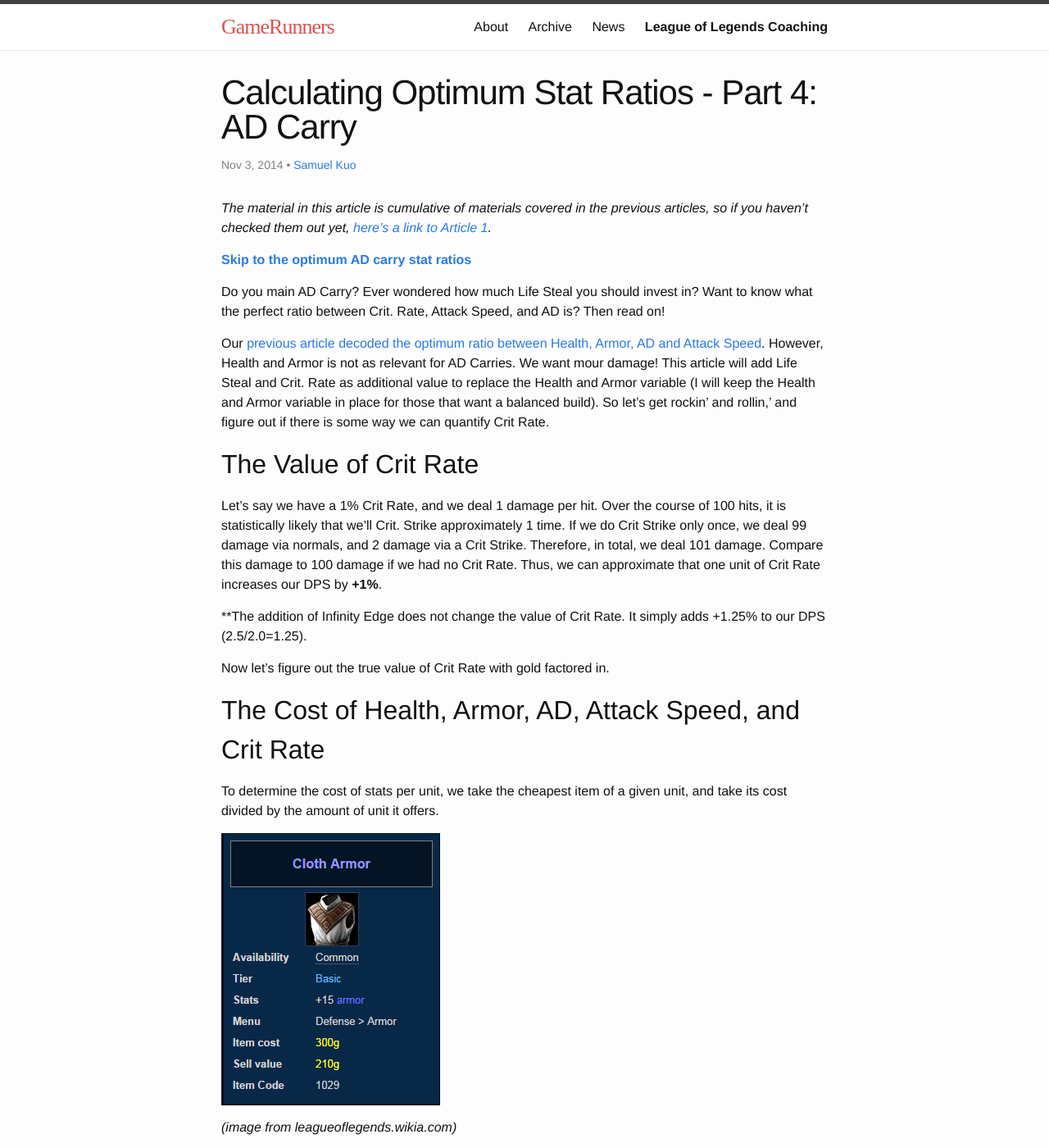
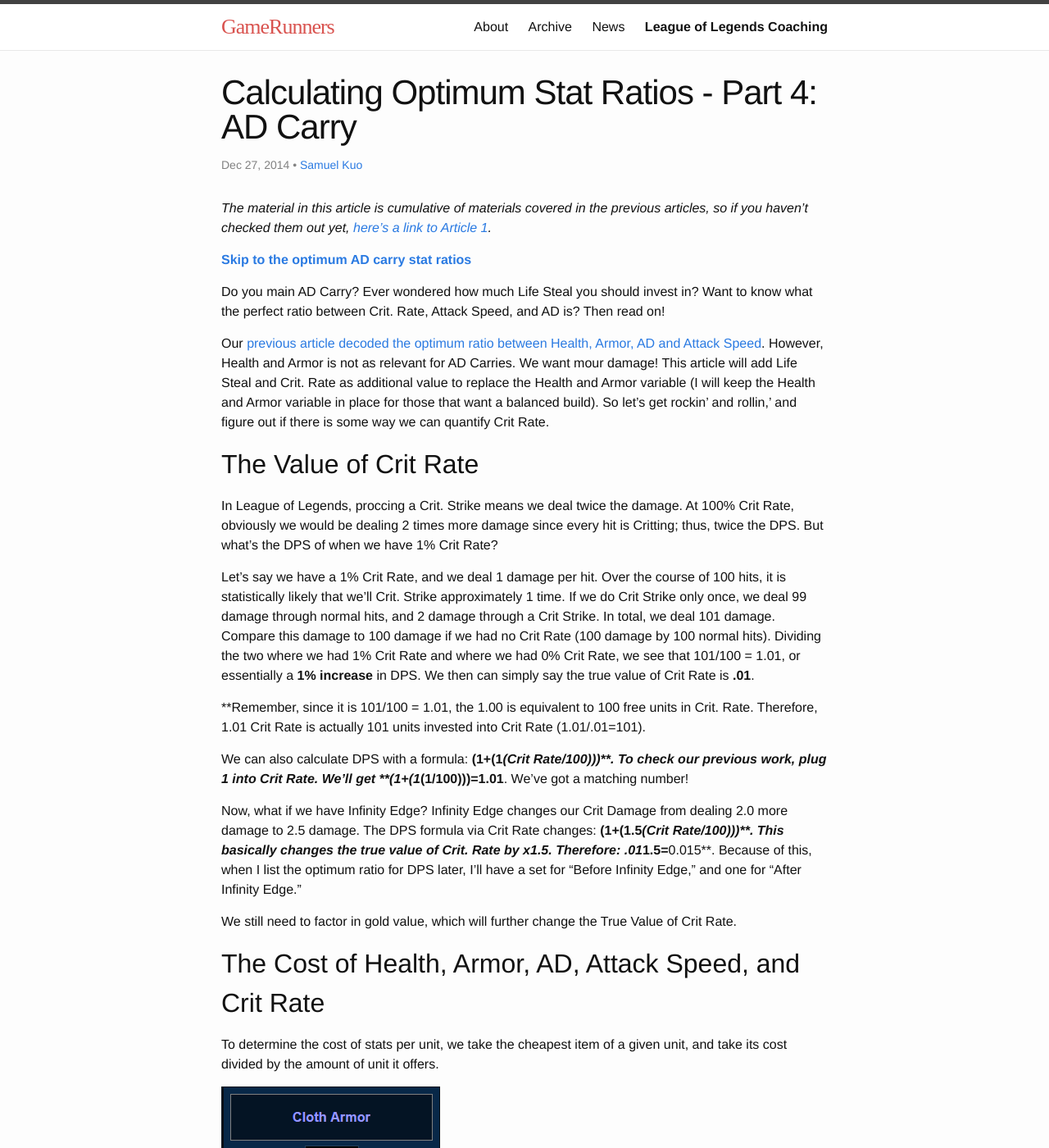
Before and after one commit to bernardjhuang/gamerunnersnews, a Jekyll site: the page built from _posts/2014-12-27-calculating-stat-ratios-adc-4.md, in a window 1280 px wide and 1400 px high. Shown: the whole window at 82% size. Built offline with Jekyll 4.4.1, drawn with Linux system fonts in a browser that asks for light colours; some web fonts are replaced; comment, search, counter and statistics services are not loaded; some of the changed text lies outside the part shown.

Commit message:
revise adc article

```diff
--- a/_posts/2014-11-03-calculating-stat-ratios-adc-4.md
+++ b/_posts/2014-12-27-calculating-stat-ratios-adc-4.md
@@ -6,7 +6,7 @@
 author: "Samuel Kuo"
 author_profile: "a LoL theory crafter and an innovator that digs deep"
 author_coach: "http://gamerunners.gg/coaches/3"
-date: 2014-11-03
+date: 2014-12-27
 categories: lol
 tags: math
 thumbnail: "/images/content/adc-3.png"
@@ -22,11 +22,17 @@
 
 ## The Value of Crit Rate
 
-Let's say we have a 1% Crit Rate, and we deal 1 damage per hit. Over the course of 100 hits, it is statistically likely that we'll Crit. Strike approximately 1 time. If we do Crit Strike only once, we deal 99 damage via normals, and 2 damage via a Crit Strike. Therefore, in total, we deal 101 damage. Compare this damage to 100 damage if we had no Crit Rate. Thus, we can approximate that one unit of Crit Rate increases our DPS by **+1%**.
+In League of Legends, proccing a Crit. Strike means we deal twice the damage. At 100% Crit Rate, obviously we would be dealing 2 times more damage since every hit is Critting; thus, twice the DPS. But what's the DPS of when we have 1% Crit Rate?
 
-**The addition of Infinity Edge does not change the value of Crit Rate. It simply adds +1.25% to our DPS (2.5/2.0=1.25).
+Let’s say we have a 1% Crit Rate, and we deal 1 damage per hit. Over the course of 100 hits, it is statistically likely that we’ll Crit. Strike approximately 1 time. If we do Crit Strike only once, we deal 99 damage through normal hits, and 2 damage through a Crit Strike. In total, we deal 101 damage. Compare this damage to 100 damage if we had no Crit Rate (100 damage by 100 normal hits). Dividing the two where we had 1% Crit Rate and where we had 0% Crit Rate, we see that 101/100 = 1.01, or essentially a **1% increase** in DPS. We then can simply say the true value of Crit Rate is **.01**.
 
-Now let's figure out the true value of Crit Rate with gold factored in.
+**Remember, since it is 101/100 = 1.01, the 1.00 is equivalent to 100 free units in Crit. Rate. Therefore, 1.01 Crit Rate is actually 101 units invested into Crit Rate (1.01/.01=101).
+
+We can also calculate DPS with a formula: **(1+(1*(Crit Rate/100)))**. To check our previous work, plug 1 into Crit Rate. We'll get **(1+(1*(1/100)))=1.01**. We've got a matching number!
+
+Now, what if we have Infinity Edge? Infinity Edge changes our Crit Damage from dealing 2.0 more damage to 2.5 damage. The DPS formula via Crit Rate changes: **(1+(1.5*(Crit Rate/100)))**. This basically changes the true value of Crit. Rate by x1.5. Therefore: .01*1.5=**0.015**. Because of this, when I list the optimum ratio for DPS later, I'll have a set for "Before Infinity Edge," and one for "After Infinity Edge."
+
+We still need to factor in gold value, which will further change the True Value of Crit Rate.
 
 ## The Cost of Health, Armor, AD, Attack Speed, and Crit Rate
 
@@ -81,19 +87,25 @@
 
 **Attack Speed= .01/30 = 0.0003333333333333**
 
-**Crit. Rate  = .01/50 = 0.0002**
+**Crit. Rate = .01/50 = 0.0002**
+
+The true value of Crit. Rate changes with Infinity Edge, which provides a 50% bonus damage to damage dealt when we proc a crit. strike:
+
+**Crit. Rate w/ Infintiy Edge = (.01/50)*1.5=0.0003**
+
+Basically, we're going to have 2 different ratio charts for DPS for before Infinity Edge and after Infinity Edge.
 
 With these units of measuring, we now just have to keep them in symmetry to minimalize Diminishing % Returns to optimize our stat ratios.
 
-<h2 id="ratios"> Optimum AD Carry Stat Ratio </h2>
+<h2 id="ratios"> Optimum AD Carry Stat Ratio w/ Infinity Edge</h2>
 
 Ideal sample ratios:
 
-> With 1 unit in Health, Armor,  Magic Resist, AD, and Attack Speed, we have 0.375 Health x 0.00025 Armor x 0.00025 Magic Resist x 0.028 AD x 0.00033 Attack Speed x 0.0002 Crit. Rate
+> With 1 unit in Health, Armor, Magic Resist, AD, and Attack Speed, we have 0.375 Health x 0.00025 Armor x 0.00025 Magic Resist x 0.028 AD x 0.00033 Attack Speed x 0.0003 Crit. Rate
 
-> With 2 units in Health, Armor, Magic Resist, AD, and Attack Speed, we have 0.75 Health x 0.0005 Armor x 0.0005 Magic Resist, 0.056 AD x 0.00067 Attack Speed. x 0.0004 x Crit. Rate
+> With 2 units in Health, Armor, Magic Resist, AD, and Attack Speed, we have 0.75 Health x 0.0005 Armor x 0.0005 Magic Resist, 0.056 AD x 0.00067 Attack Speed. x 0.0006 x Crit. Rate
 
-> With 3 units in Health, Armor, Magic Resist, AD, and Attack Speed, we have 1.125 Health x 0.001 Armor, 0.001 Armor, about 0.083 AD, and about 0.001 Attack Speed x 0.0006 Crit. Rate
+> With 3 units in Health, Armor, Magic Resist, AD, and Attack Speed, we have 1.125 Health x 0.001 Armor, 0.001 Armor, about 0.083 AD, and about 0.001 Attack Speed x 0.0009 Crit. Rate
 
 ...
 
@@ -134,9 +146,7 @@
 
 > **(3375 Health, 150 Armor, 150 Magic Resist, 278 AD, 233% Attack Speed, 100% Crit Rate)**
 
-We see that Crit. Rate isn't an optimal stat Early Game. However, these stats are only optimal for a single committed fight that determines life or death. Also, though Life Steal isn't covered, go ahead and buy some Life Steal early game for sustain. The defensive stats mentioned are only an option. If we want to go Glass-Cannon, then just try to match one of higher damage stat ratios. Do not worry too much about going a bit over the maximum Attack Speed. The opposing team probably has Frozen Heart and/or Randuin's Omen. If the opposing team does have Frozen Heart or Randuin's Omen, don't worry about the ideal Attack Speed ratio changing. The value listed above remains the same.
-
-**Although these ratios are for AD carries; High-Damage Bruisers can make use of all these stats can utilize these ratios as well, such as Tryndamere and Master Yi.
+With Infinity Edge, we see that at 194 AD, we should already be maxing out Crit Rate. This means building items that comes with a lot of AD, such as Blood Thirster, will really hurt ones DPS early if building an Infinity Edge. Instead, we should look to invest into Attack Speed or Armor Penetration. Items such as Youmuu's Ghostblade, Statikk Shiv, and Blade of the Ruined King are a great complement to Infinity Edge.
 
 ## Against Only One Type of Damage (if we are interested in defense)
 
```
